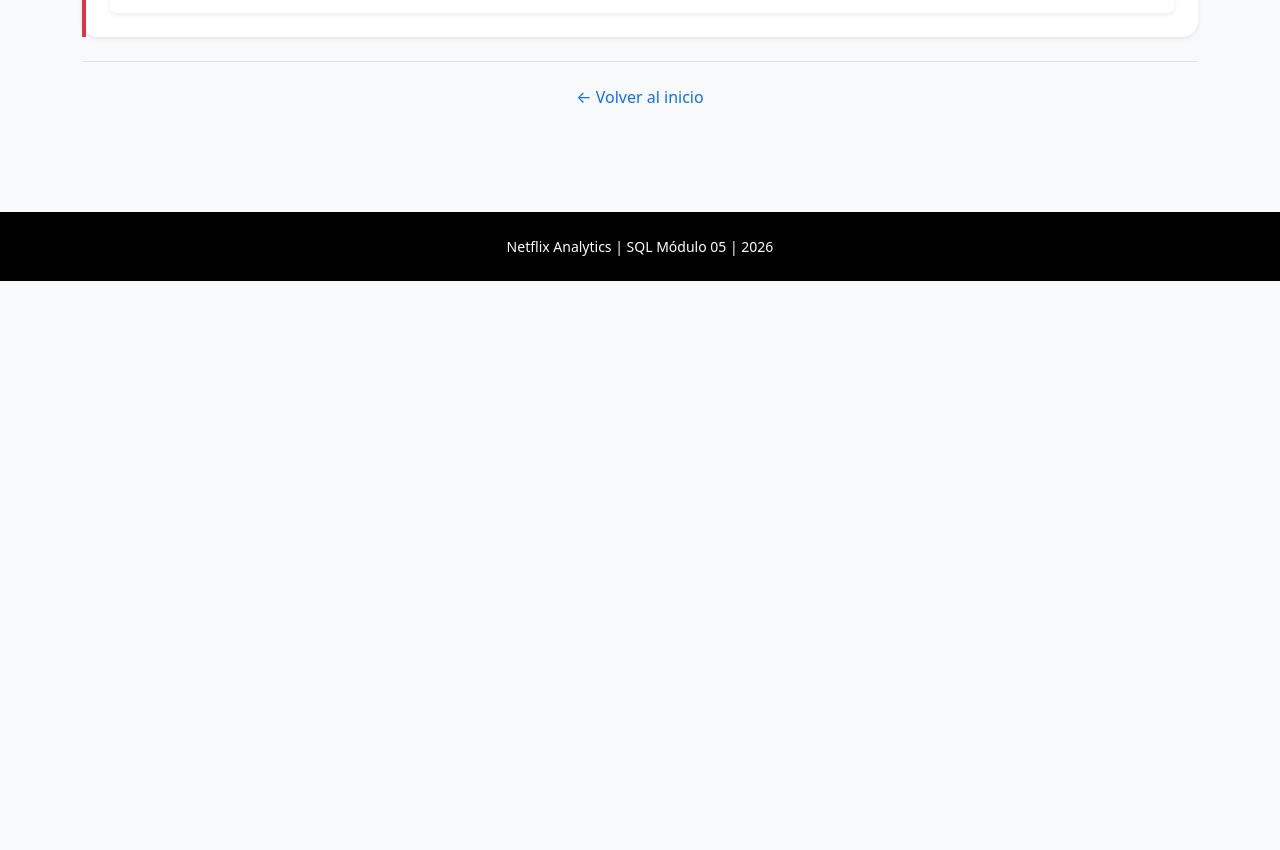
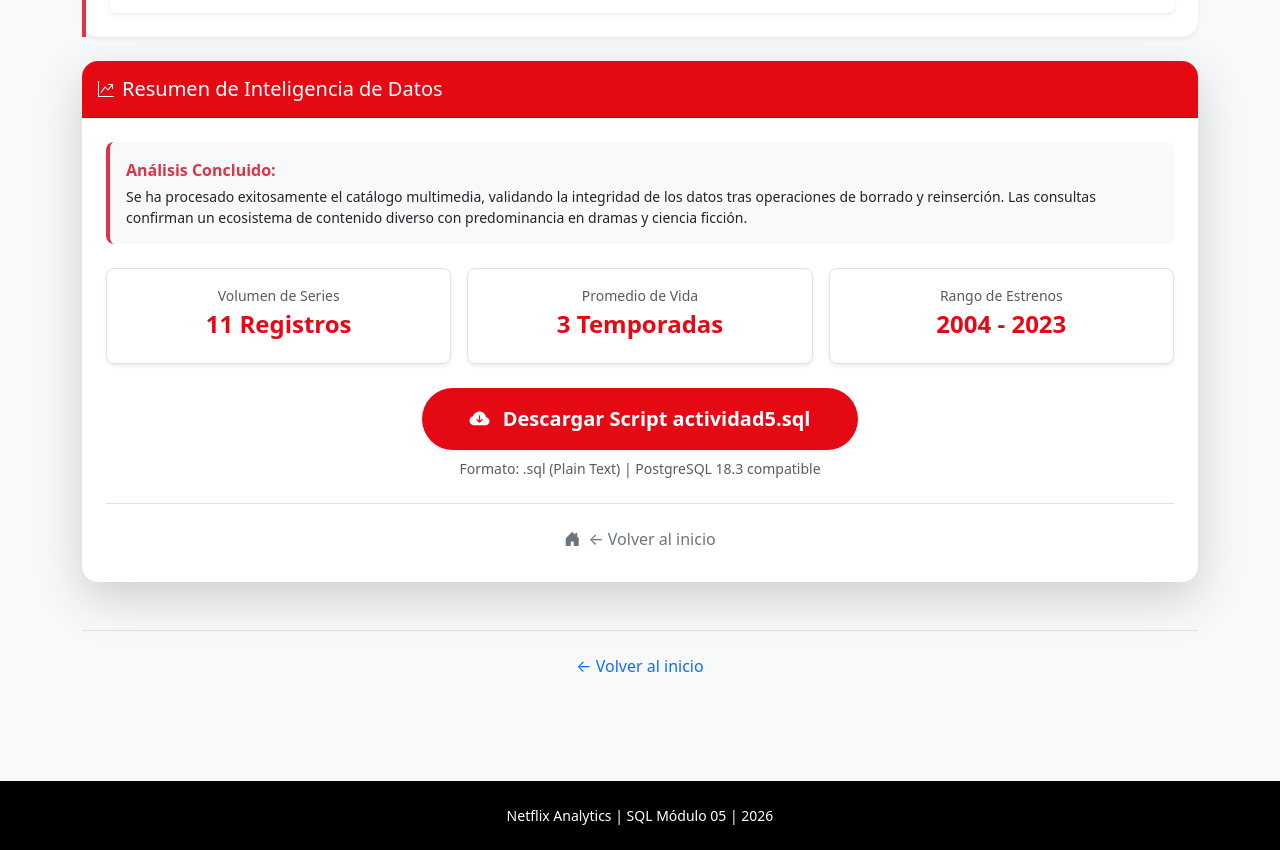
Before and after one commit to regueira2010/sql-fullstack-queries, a plain HTML site: page ejercicios/sql-04/index.html in a window 1280 px wide. Shown: the part 8725-9575 px from the top of the page. Before the commit the page ends 9006 px from the top, so only its background shows below. Drawn offline with nearby package versions, Linux system fonts and the light colour scheme.

Commit message:
feat: completar reporte del ejercicio 04 con resumen estadístico y botón de descarga sql

```diff
--- a/ejercicios/sql-04/index.html
+++ b/ejercicios/sql-04/index.html
@@ -5,7 +5,8 @@
     <meta charset="UTF-8">
     <meta name="viewport" content="width=device-width, initial-scale=1.0">
     <title>Ejercicio 03: Catálogo Netflix</title>
-    <link href="https://cdn.jsdelivr.net/npm/bootstrap@5.3.8/dist/css/bootstrap.min.css" rel="stylesheet" integrity="sha384-sRIl4kxILFvY47J16cr9ZwB07vP4J8+LH7qKQnuqkuIAvNWLzeN8tE5YBujZqJLB" crossorigin="anonymous">
+    <link href="https://cdn.jsdelivr.net/npm/bootstrap@5.3.8/dist/css/bootstrap.min.css" rel="stylesheet"
+        integrity="sha384-sRIl4kxILFvY47J16cr9ZwB07vP4J8+LH7qKQnuqkuIAvNWLzeN8tE5YBujZqJLB" crossorigin="anonymous">
     <link rel="stylesheet" href="https://cdn.jsdelivr.net/npm/bootstrap-icons@1.11.3/font/bootstrap-icons.min.css">
 </head>
 
@@ -163,7 +164,8 @@ WHERE temporadas IN (1, 2, 4, 5, 7)
 ORDER BY temporadas ASC;</code></pre>
                 </div>
                 <p class="small text-muted">Filtrado por conjunto de valores específicos usando el operador
-                    <strong>IN</strong>.</p>
+                    <strong>IN</strong>.
+                </p>
                 <div class="text-center p-3 bg-white rounded shadow-sm">
                     <img src="img/query07.png" class="img-fluid rounded border" alt="Resultado Query 7">
                 </div>
@@ -287,7 +289,62 @@ FROM serie_netflix WHERE (anio_estreno + temporadas) > 2010;</code></pre>
             </div>
         </div>
 
+        <div class="card border-0 shadow-lg rounded-4 mb-5 overflow-hidden">
+            <div class="card-header py-3 text-white d-flex align-items-center" style="background-color: #E50914;">
+                <i class="bi bi-graph-up-arrow me-2"></i>
+                <h5 class="mb-0">Resumen de Inteligencia de Datos</h5>
+            </div>
+            <div class="card-body p-4 text-center">
+                <div class="p-3 rounded-3 mb-4 text-start bg-light border-start border-4 border-danger">
+                    <p class="mb-1 fw-bold text-danger">Análisis Concluido:</p>
+                    <p class="small text-dark mb-0">
+                        Se ha procesado exitosamente el catálogo multimedia, validando la integridad de los datos tras
+                        operaciones de borrado
+                        y reinserción. Las consultas confirman un ecosistema de contenido diverso con predominancia en
+                        dramas y ciencia ficción.
+                    </p>
+                </div>
 
+                <!-- Estadísticas Rápidas -->
+                <div class="row g-3 text-center mb-4">
+                    <div class="col-md-4">
+                        <div class="p-3 border rounded-3 bg-white shadow-sm">
+                            <p class="text-muted small mb-1">Volumen de Series</p>
+                            <h4 class="fw-bold" style="color: #E50914;">11 Registros</h4>
+                        </div>
+                    </div>
+                    <div class="col-md-4">
+                        <div class="p-3 border rounded-3 bg-white shadow-sm">
+                            <p class="text-muted small mb-1">Promedio de Vida</p>
+                            <h4 class="fw-bold" style="color: #E50914;">3 Temporadas</h4>
+                        </div>
+                    </div>
+                    <div class="col-md-4">
+                        <div class="p-3 border rounded-3 bg-white shadow-sm">
+                            <p class="text-muted small mb-1">Rango de Estrenos</p>
+                            <h4 class="fw-bold" style="color: #E50914;">2004 - 2023</h4>
+                        </div>
+                    </div>
+                </div>
+
+                <!-- Botón de Descarga -->
+                <div class="mt-4 mb-2">
+                    <a href="actividad5.sql" download
+                        class="btn btn-lg rounded-pill fw-bold py-3 px-5 text-white shadow-sm transition-all"
+                        style="background-color: #E50914; border: none;">
+                        <i class="bi bi-cloud-arrow-down-fill me-2"></i> Descargar Script actividad5.sql
+                    </a>
+                    <p class="text-muted mt-2 small">Formato: .sql (Plain Text) | PostgreSQL 18.3 compatible</p>
+                </div>
+
+                <!-- Botón de ir al inicio -->
+                <div class="mt-4 text-center border-top pt-3">
+                    <a href="../../index.html" class="btn btn-link text-decoration-none text-secondary">
+                        <i class="bi bi-house-door-fill me-1"></i> ← Volver al inicio
+                    </a>
+                </div>
+            </div>
+        </div>
 
         <!-- Botón de ir al inicio -->
         <div class="mt-4 text-center border-top pt-3">
@@ -299,7 +356,9 @@ FROM serie_netflix WHERE (anio_estreno + temporadas) > 2010;</code></pre>
         <p class="mb-0 small">Netflix Analytics | SQL Módulo 05 | 2026</p>
     </footer>
 
-    <script src="https://cdn.jsdelivr.net/npm/bootstrap@5.3.8/dist/js/bootstrap.bundle.min.js" integrity="sha384-FKyoEForCGlyvwx9Hj09JcYn3nv7wiPVlz7YYwJrWVcXK/BmnVDxM+D2scQbITxI" crossorigin="anonymous"></script>
+    <script src="https://cdn.jsdelivr.net/npm/bootstrap@5.3.8/dist/js/bootstrap.bundle.min.js"
+        integrity="sha384-FKyoEForCGlyvwx9Hj09JcYn3nv7wiPVlz7YYwJrWVcXK/BmnVDxM+D2scQbITxI"
+        crossorigin="anonymous"></script>
 </body>
 
 </html>
```
